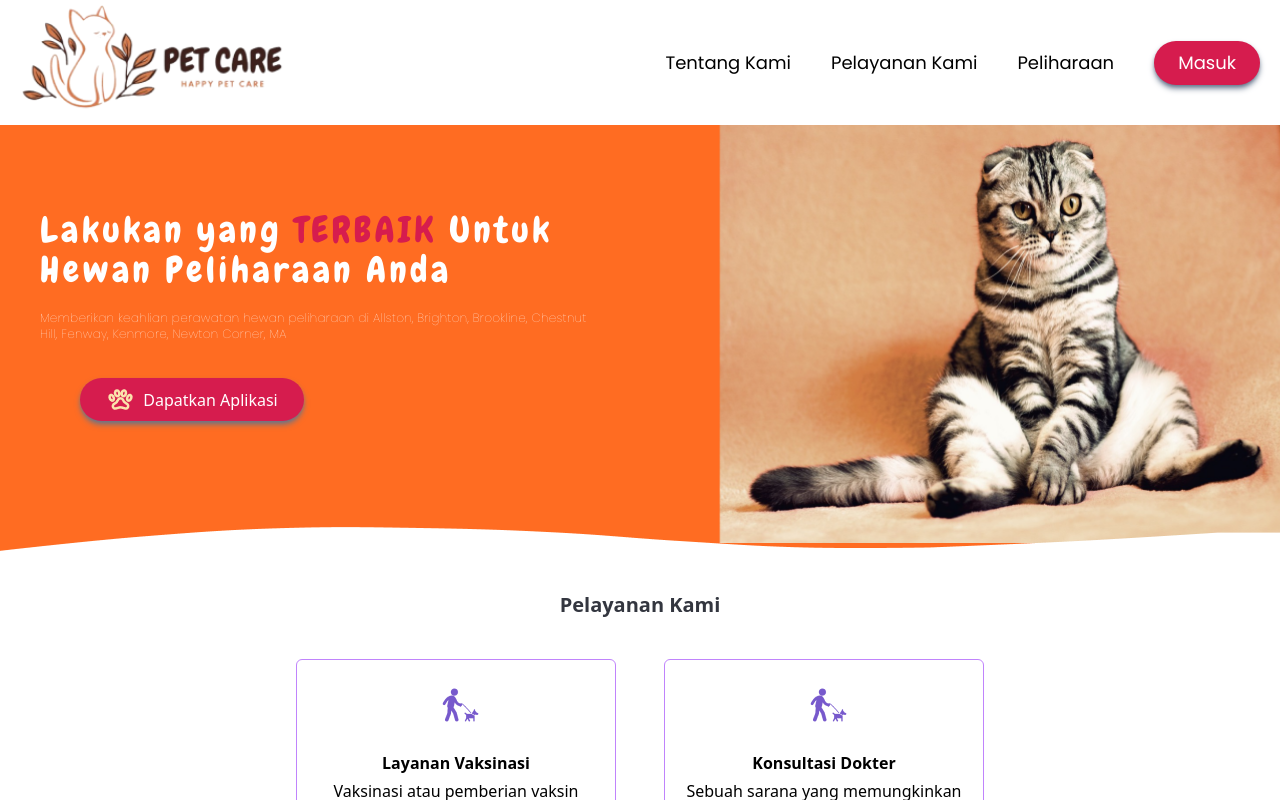
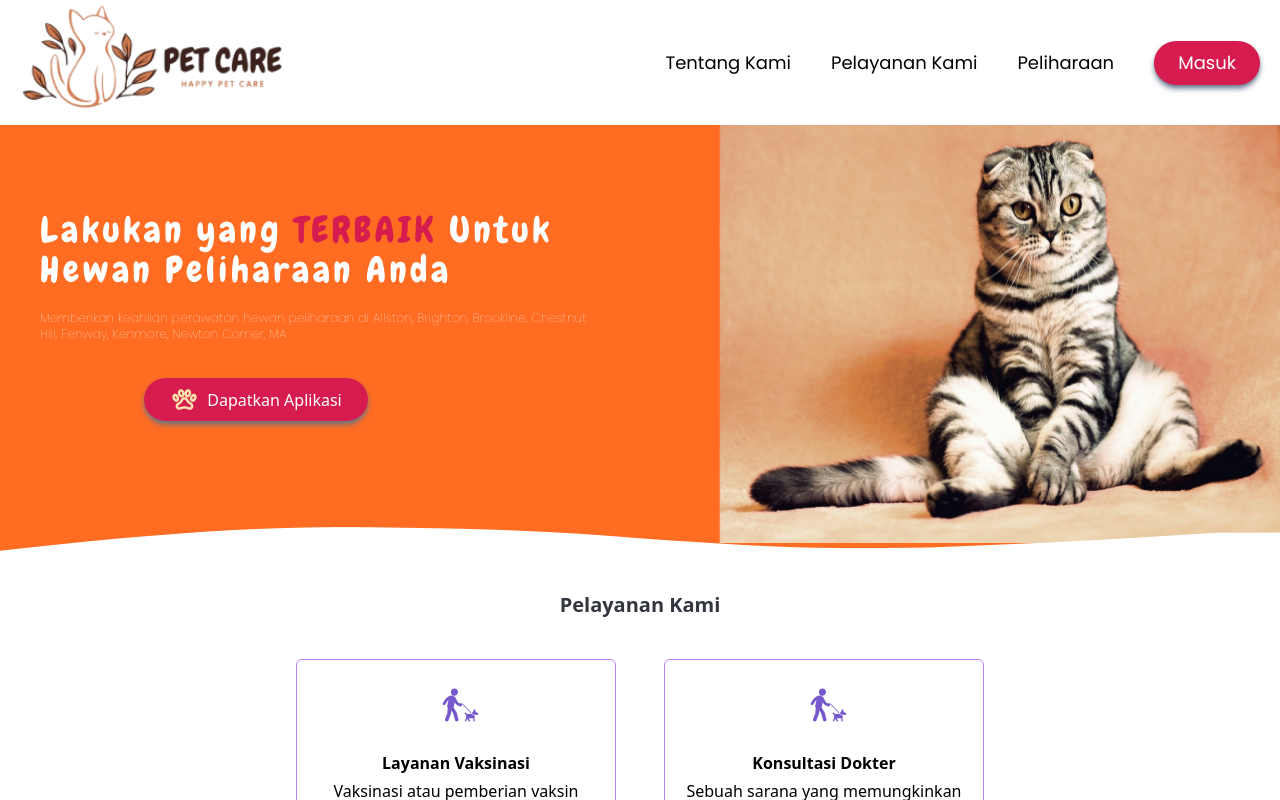
Before and after one commit to restuadil/massive, a React (Vite) app: page / in a window 1280 px wide. Shown: the top 800 px of the page. Built offline with nearby package versions, Linux system fonts and the light colour scheme; a web font is replaced by a local one.

Commit message:
Update Hero.jsx

```diff
--- a/src/components/Hero/Hero.jsx
+++ b/src/components/Hero/Hero.jsx
@@ -8,7 +8,7 @@ const Hero = () => {
         <div className="pt-28 mx-5 flex flex-col gap-5 md:pt-0 md:absolute md:inset-y-0 md:left-0 md:w-1/2 md:justify-center md:items-center md:p-10 md:mx-0">
           <h2 className="text-white text-3xl font-medium font-chewy mt-20 md:mt-0 md:text-4xl md:tracking-widest">Lakukan yang <span className="text-red">TERBAIK</span> Untuk Hewan Peliharaan Anda</h2>
           <p className="text-white font-poppins font-light text-xs tracking-wide md:mb-4"> Memberikan keahlian perawatan hewan peliharaan di Allston, Brighton, Brookline, Chestnut Hill, Fenway, Kenmore, Newton Corner, MA</p>
-          <button className="text-white bg-red py-2 px-6 rounded-3xl shadow-md shadow-slate-500 w-56 md:-ml-64">
+          <button className="text-white bg-red py-2 px-6 rounded-3xl shadow-md shadow-slate-500 w-56 md:-ml-32">
             <div className="flex gap-2 items-center justify-center">
               <img src="img/pow.png" alt="" />
               <p>Dapatkan Aplikasi</p>
```
